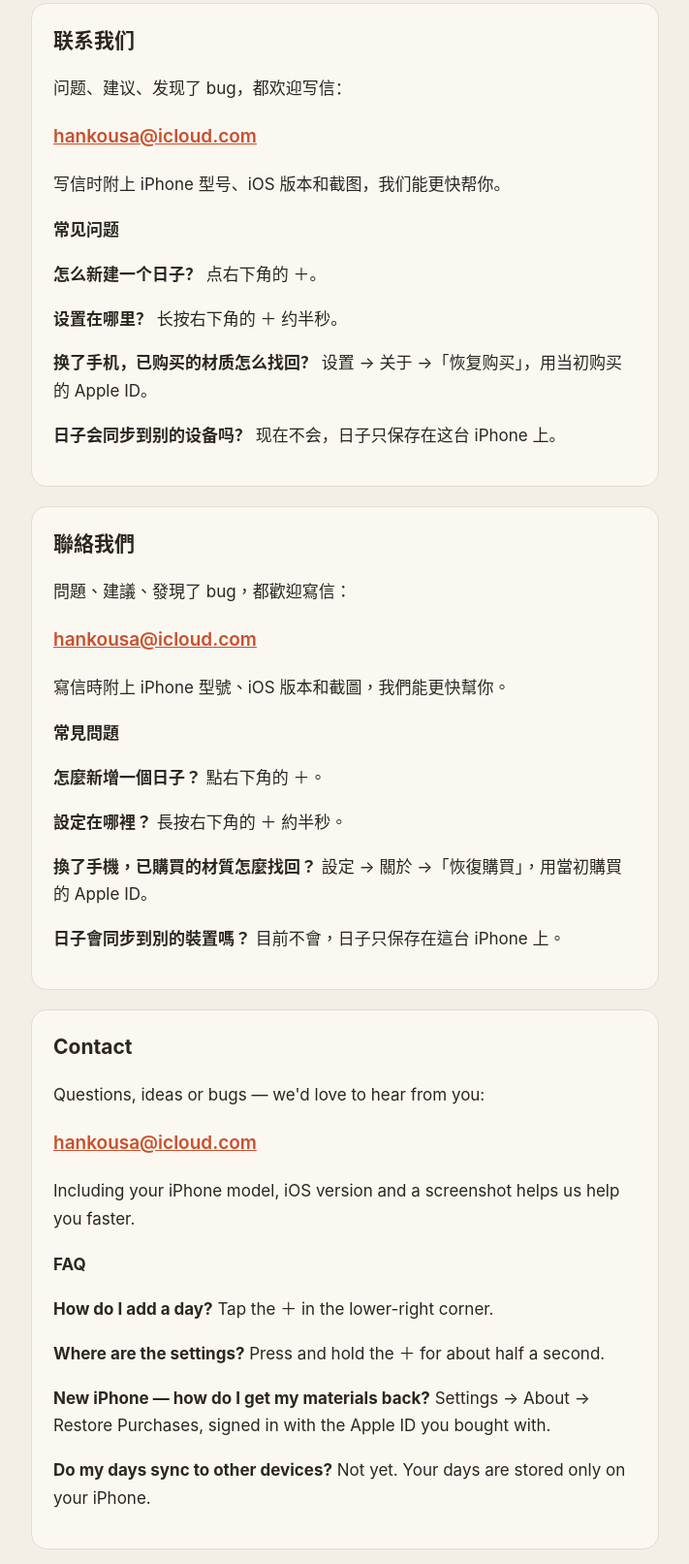
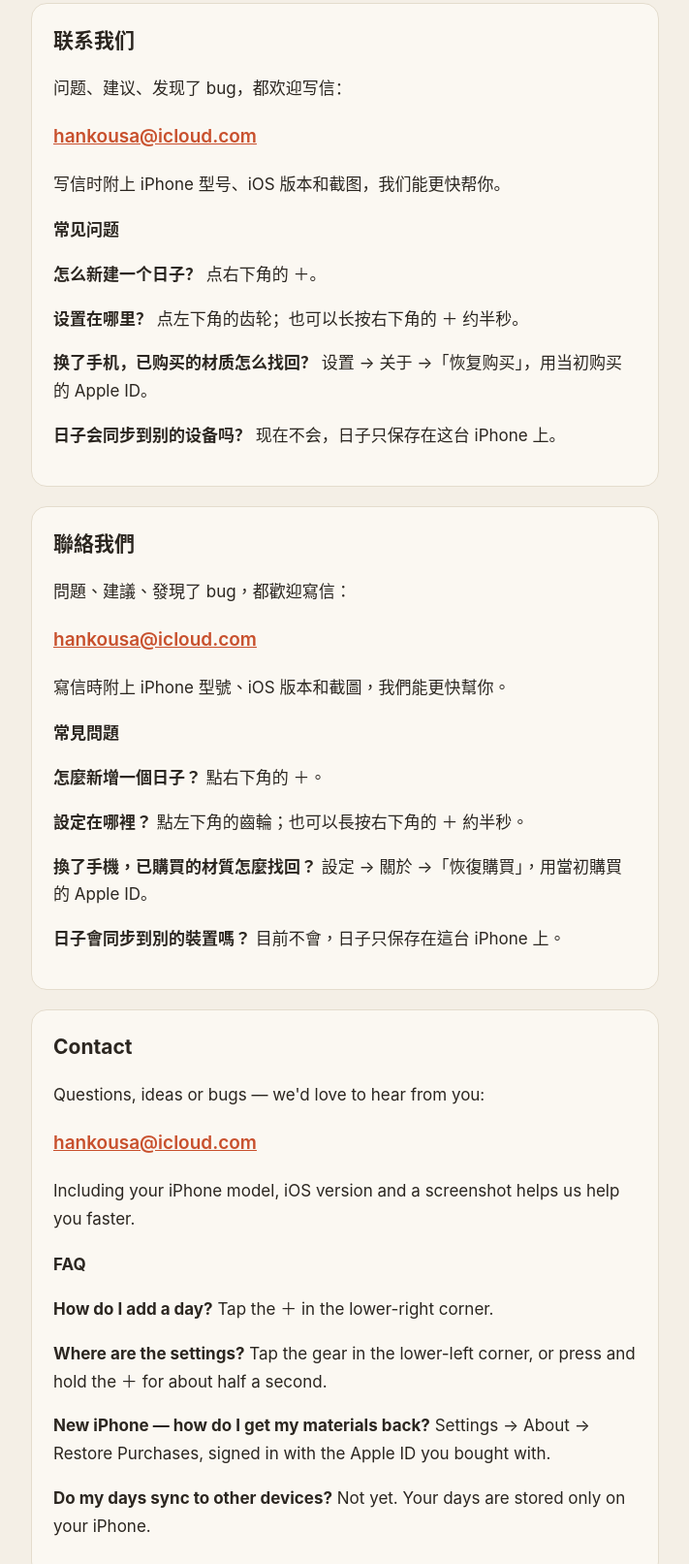
Before and after one commit to hankousa1104/rolldays-support, a plain HTML site: page index.html in a window 1280 px wide. Shown: the part 278-1891 px from the top of the page at 97% size, without its empty margins (284-995 px from the left). Drawn offline with Linux system fonts and the light colour scheme.

Commit message:
常见问题：设置入口改成左下角齿轮（也可以长按 ＋）

```diff
--- a/index.html
+++ b/index.html
@@ -25,7 +25,7 @@
   <p>写信时附上 iPhone 型号、iOS 版本和截图，我们能更快帮你。</p>
   <h3>常见问题</h3>
   <p><strong>怎么新建一个日子？</strong> 点右下角的 ＋。</p>
-  <p><strong>设置在哪里？</strong> 长按右下角的 ＋ 约半秒。</p>
+  <p><strong>设置在哪里？</strong> 点左下角的齿轮；也可以长按右下角的 ＋ 约半秒。</p>
   <p><strong>换了手机，已购买的材质怎么找回？</strong> 设置 → 关于 →「恢复购买」，用当初购买的 Apple ID。</p>
   <p><strong>日子会同步到别的设备吗？</strong> 现在不会，日子只保存在这台 iPhone 上。</p>
 </section>
@@ -37,7 +37,7 @@
   <p>寫信時附上 iPhone 型號、iOS 版本和截圖，我們能更快幫你。</p>
   <h3>常見問題</h3>
   <p><strong>怎麼新增一個日子？</strong> 點右下角的 ＋。</p>
-  <p><strong>設定在哪裡？</strong> 長按右下角的 ＋ 約半秒。</p>
+  <p><strong>設定在哪裡？</strong> 點左下角的齒輪；也可以長按右下角的 ＋ 約半秒。</p>
   <p><strong>換了手機，已購買的材質怎麼找回？</strong> 設定 → 關於 →「恢復購買」，用當初購買的 Apple ID。</p>
   <p><strong>日子會同步到別的裝置嗎？</strong> 目前不會，日子只保存在這台 iPhone 上。</p>
 </section>
@@ -49,7 +49,7 @@
   <p>Including your iPhone model, iOS version and a screenshot helps us help you faster.</p>
   <h3>FAQ</h3>
   <p><strong>How do I add a day?</strong> Tap the ＋ in the lower-right corner.</p>
-  <p><strong>Where are the settings?</strong> Press and hold the ＋ for about half a second.</p>
+  <p><strong>Where are the settings?</strong> Tap the gear in the lower-left corner, or press and hold the ＋ for about half a second.</p>
   <p><strong>New iPhone — how do I get my materials back?</strong> Settings → About → Restore Purchases, signed in with the Apple ID you bought with.</p>
   <p><strong>Do my days sync to other devices?</strong> Not yet. Your days are stored only on your iPhone.</p>
 </section>
@@ -61,7 +61,7 @@
   <p>iPhone の機種、iOS のバージョン、スクリーンショットを添えていただけると、より早く対応できます。</p>
   <h3>よくある質問</h3>
   <p><strong>日付を追加するには？</strong> 右下の ＋ をタップします。</p>
-  <p><strong>設定はどこ？</strong> 右下の ＋ を約0.5秒長押しします。</p>
+  <p><strong>設定はどこ？</strong> 左下の歯車をタップします。右下の ＋ を約0.5秒長押ししても開けます。</p>
   <p><strong>機種変更後、購入した素材を戻すには？</strong> 設定 →「このアプリについて」→「購入を復元」。購入時と同じ Apple ID を使ってください。</p>
   <p><strong>ほかのデバイスと同期できますか？</strong> 現在はできません。日付はお使いの iPhone にだけ保存されます。</p>
 </section>
```
